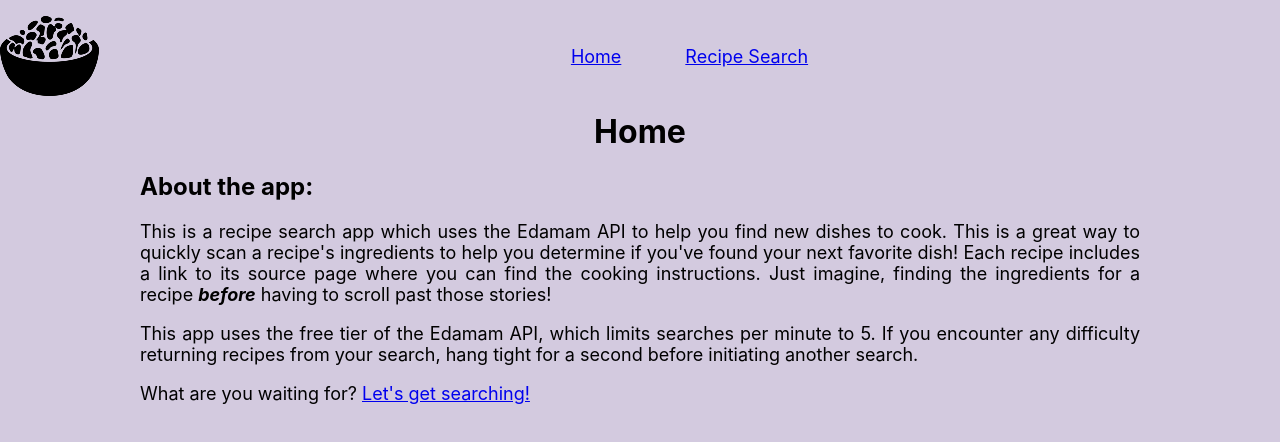
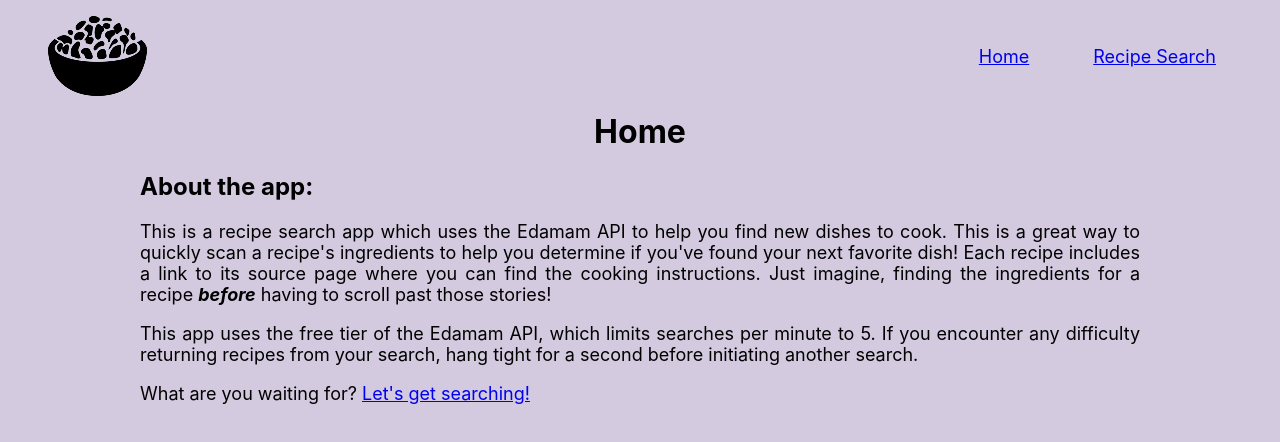
Before and after one commit to jafarlow/recipe-app-practice, a React (Create React App) app: page / in a window 1280 px wide. Shown: the top 442 px of the page. Built offline with nearby package versions, Linux system fonts and the light colour scheme.

Commit message:
Adjusted `nav` layout
index.scss
  - added padding to logo
  - shifted links to flex end instead of center
  - adjusted padding for the links

```diff
--- a/src/index.scss
+++ b/src/index.scss
@@ -21,13 +21,17 @@ body {
     display: flex;
     align-items: center;
     width: 100%;
-    margin-top: 1rem;
+    padding-top: 1rem;
+
+    img {
+      padding-left: 3rem;
+    }
 
     ul {
       width: 100%;
       display: inline-flex;
-      justify-content: center;
-      padding: 0;
+      justify-content: flex-end;
+      padding: 0 2rem 0 0;
     }
 
     li {
```
